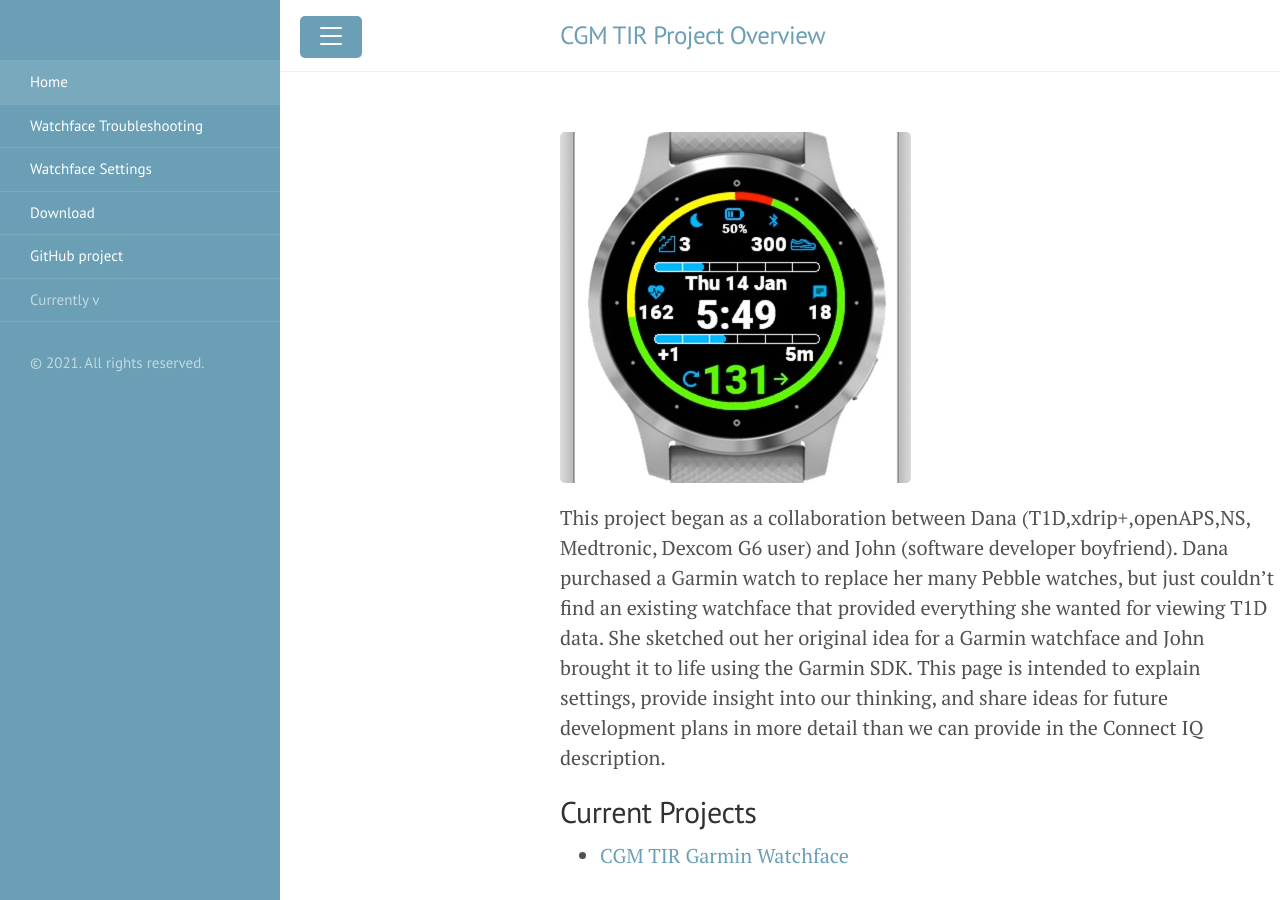
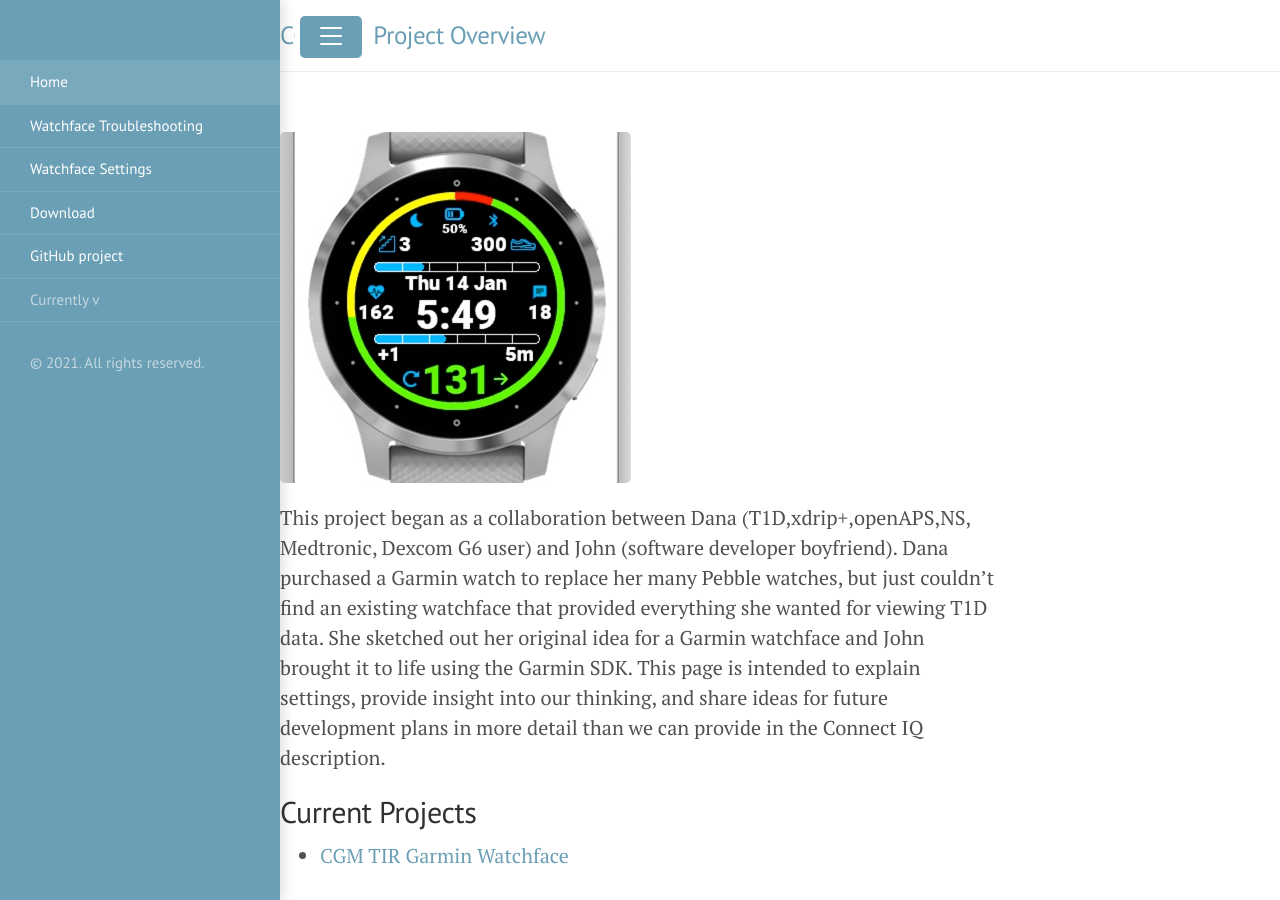
Before and after one commit to SturdiPancreas/CGM-TIR-watch, a Jekyll site: the page built from index.md, in a window 1280 px wide and 900 px high. Built offline with Jekyll 4.4.1, drawn with Linux system fonts in a browser that asks for light colours.

Commit message:
Update default.html

```diff
--- a/_layouts/default.html
+++ b/_layouts/default.html
@@ -3,9 +3,7 @@
 
   {% include head.html %}
 
-  <body>
-  <body class="theme-base-0d">
-  <body class="sidebar-overlay">
+  <body class="theme-base-0d sidebar-overlay">
     {% include sidebar.html %}
 
     <!-- Wrap is the content to shift when toggling the sidebar. We wrap the
@@ -28,6 +26,5 @@
     <label for="sidebar-checkbox" class="sidebar-toggle"></label>
 
     <script src='{{ site.baseurl }}/public/js/script.js'></script>
-    </body>
-    </body>
+  </body>
 </html>
```
